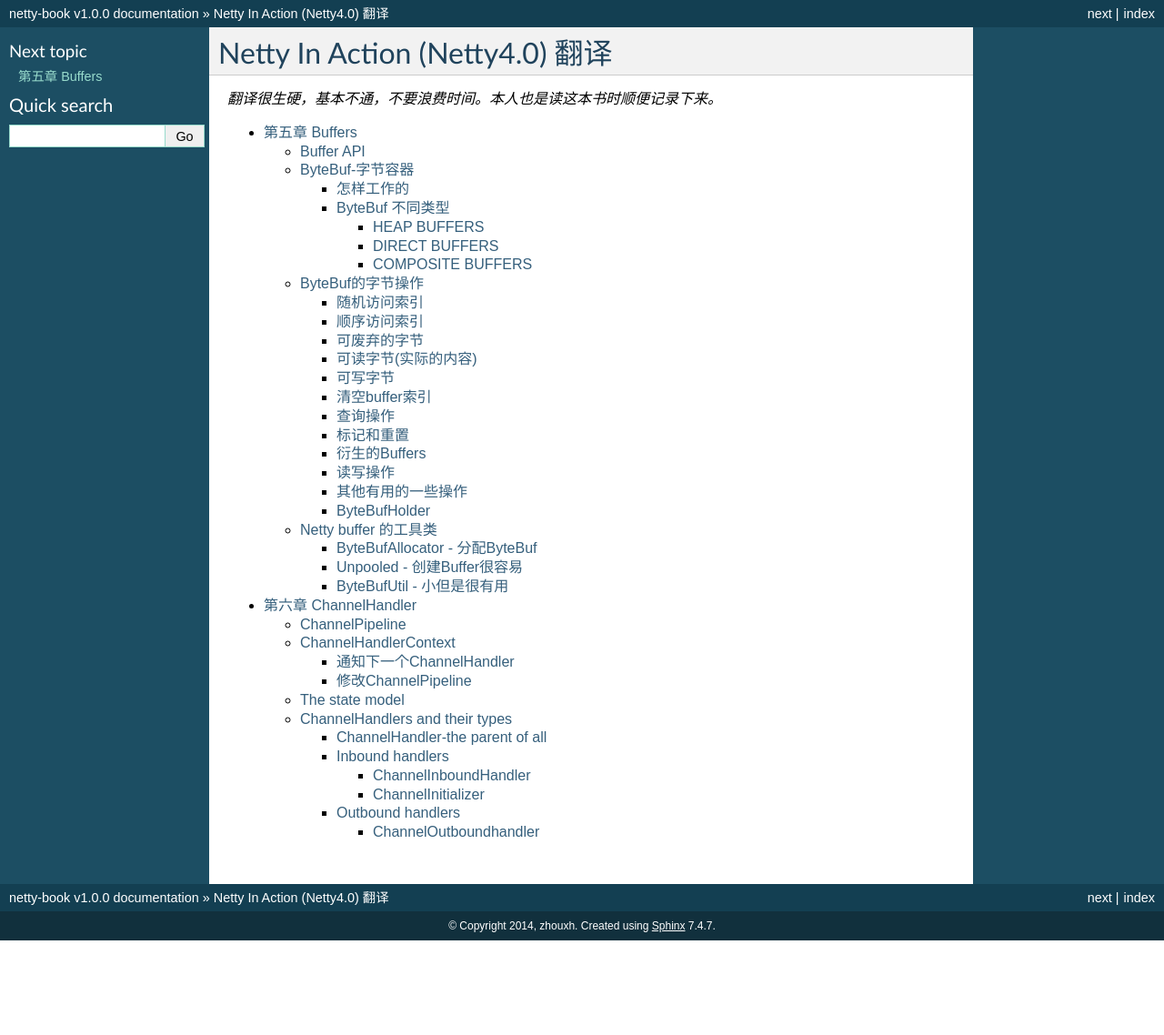
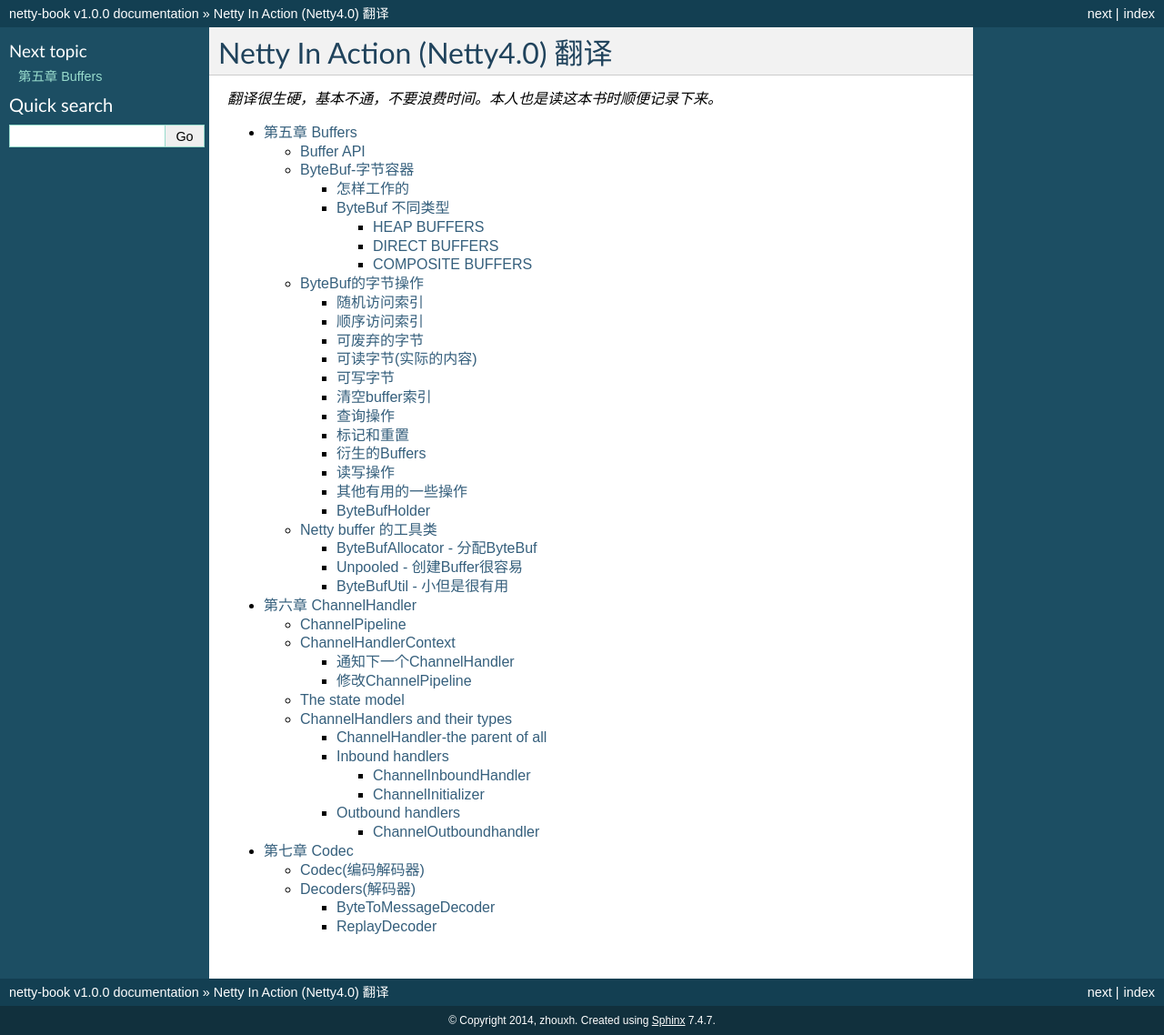
Before and after one commit to javaside/netty-book, a Sphinx documentation site: the page built from source/index.rst, in a window 1280 px wide. Shown: the whole page at 91% size. Built offline with Sphinx 7.4.7, drawn with Linux system fonts in a browser that asks for light colours; before the commit the page ends 1034 px from its top, so only the background shows below that; part of the change alters nothing that is shown.

Commit message:
codec翻译

```diff
--- /dev/null
+++ b/source/codec.rst
@@ -0,0 +1,96 @@
+============================
+第七章 Codec
+============================
+(*翻译很生硬，基本不通，不要浪费时间。本人也是读这本书时顺便记录下来。2014-07-16更新*)
+
+本章覆盖内容
+	* Codec
+	* Decoder
+	* Encoder
+
+在上一章，你学习了各种各样的方法处理处理链的钩子和如何拦截操作或者数据。虽然ChannelHandler能够实现各种类型的逻辑，但是仍然有改进的余地。
+
+为了满足这，Netty 提供了Codec 框架，他使得实现你的协议非常的简单，并且很容易重用和包装。
+
+这章我们讨论code框架的不同部分以及如何使用他。
+
+
+
+Codec(编码解码器)
+====================
+
+每当你写基于网络的程序时，你都需要实现各种编码解码器。编码解码器规定把原始的字节解析和转换成各种类型的自定义的逻辑消息。同样的也需要把消息转换成原始字节，可以在网络上传输。
+
+记住，在网络上传输数据都是使用字节传输。一个编码解码器有两部分组成：
+	* Decoder(解码器)
+	* Encoder(编码器)
+
+decoder是负责把字节解码成为消息。encoder正好相反，他负责把消息解码成字节。
+
+我们应该清楚decoder是为inbound 处理数据，encoder是为outbound处理数据。
+
+让我们看看decoder和encoder的各种抽象类。
+
+Decoders(解码器)
+=====================
+
+Netty提供了很丰富的抽象类帮助你很容易的实现编写解码器。这里分为不同的类型。
+
+	* 把字节解码成消息
+	* 把消息解码成消息
+	* 办消息解码成字节
+
+本节将概述不同的抽象类，你可以使用他们来实现你的解码器，帮助你理解什么是好的解码器。
+
+在我们投入Netty提供的实际抽象类之前，让我们定义一下解码器的职责。解码器负责把inbound数据从一种格式解码成另一种格式。因为解码器处理inbound数据，所以他是一个ChannelInboundHandler抽象类的实现。
+
+你可以问你自己，在实践中你什么时候需要一个解码器。这非常简单，每当你在ChannelPipeline里需要传输inbound数据到下一个ChannelInboundHandler的时候。
+
+
+甚至比你想象中更灵活，你可以按需要尽可能多的把解码器放到ChannelPipeline中，考虑ChannelPipeline的设计，他允许你组装可重用的组件逻辑。
+
+
+ByteToMessageDecoder
+------------------------
+
+你经常想把字节解码成消息，甚至把字节解码成其他顺序的字节。这是很常见的任务，Netty已经抽象了基本的类去使用他。
+
+这种情况你可以使用ByteToMessageDecoder。他是一个抽象的基类，让你很容易的编写解码器实现把字节解码成对象。
+
+ByteToMessageDecoder提供了两个方法：
+
+	* decode(): 这个抽象方法，你必须实现，他在接收所有的字节数据是被调用，并且把解码的消息加入到列表中(list)。解码一些东西时，这方法会被调用。
+	* decodeLast(): 当Channel关闭时，这方法只会被调用一次，如果在这里你需要做特别处理，你可以实现这个方法。
+
+设想一下，我们有一个从远端写入的字节流，他包含一下简单的整数，在ChannelPipeline里，我们想后面分别的处理整数，所以我们想从inbound读取整数，然后把每个整数转发到下一个ChannelInboundHandler处理。
+
+.. image:: _static/image/7.2.png
+
+从上图可以看出，ToIntegerDecoder从inbound ByteBuf读取数据，然后把她们解码，并且把解码后的消息(整数)转发到下一个ChannelInboundHandler。上图也显示了每个整数需要ByteBuf里的四个字节。
+
+下面代码演示如何实现这些。
+
+*Listing 7.3 ByteToMessageDecoder that decodes to Integer*
+::
+	public class ToIntegerDecoder extends ByteToMessageDecoder{							#1
+
+		@Overide
+		public void decode(ChannelHandlerContext ctx, ByteBuf in, List<Object> out) throws Exception{
+			if(in.readableBytes() >= 4){									#2
+				out.add(in.readInt());									#3
+			}
+		}
+	}
+
+	#1 继承ByteToMessageDecode 实现把字节转换成消息
+	#2 检查是否至少有四个字节
+	#3 从inbound ByteBuf读取整数，并加入到解码消息列表中。
+
+使用ByteToMessageDecoder使得编写从字节到消息的解码器非常容易。但是我们可能注意到令人讨厌的小事情。在你读取实际内容之前，你需要检查出入的ByteBud是否有足够的可读字节。
+
+如果这是不必要的岂不更好?是的，这是可以的，下节我梦将讲到。
+
+更多复杂的例子，请参考LineBasedFrameDecoder。这是Netty自己的一部分，你可以在io.netty.handler.code包里找到。此外还包含了很多其他的实现，把字节专卖成消息是经常用到的。
+
+ReplayDecoder
+-----------------
--- a/source/index.rst
+++ b/source/index.rst
@@ -15,3 +15,4 @@ Netty In Action (Netty4.0) 翻译
 
    buffer.rst
    channelhandler.rst
+   codec.rst
```
Also changed, not shown: source/_static/image/7.2.png (added), 11 other files.
